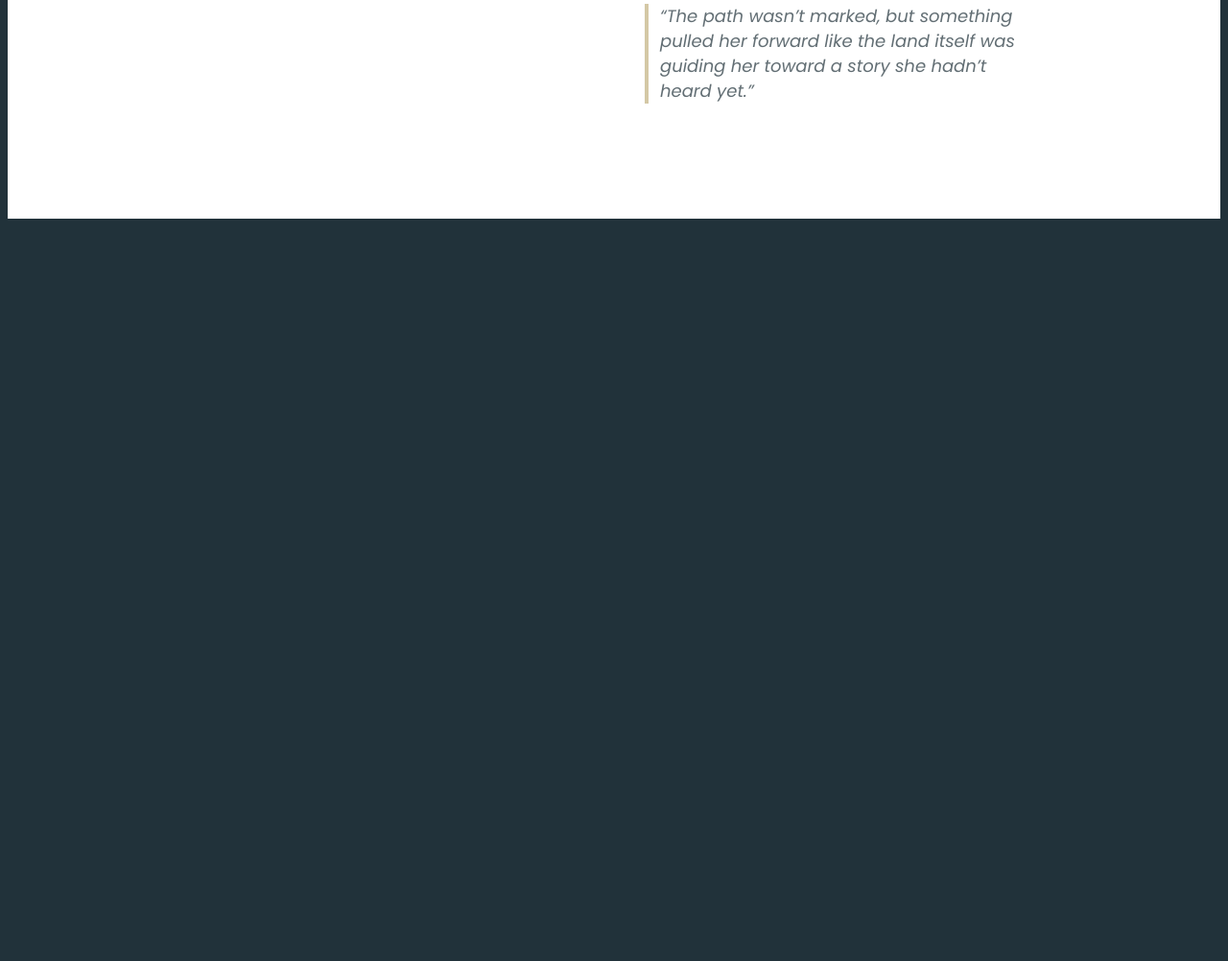
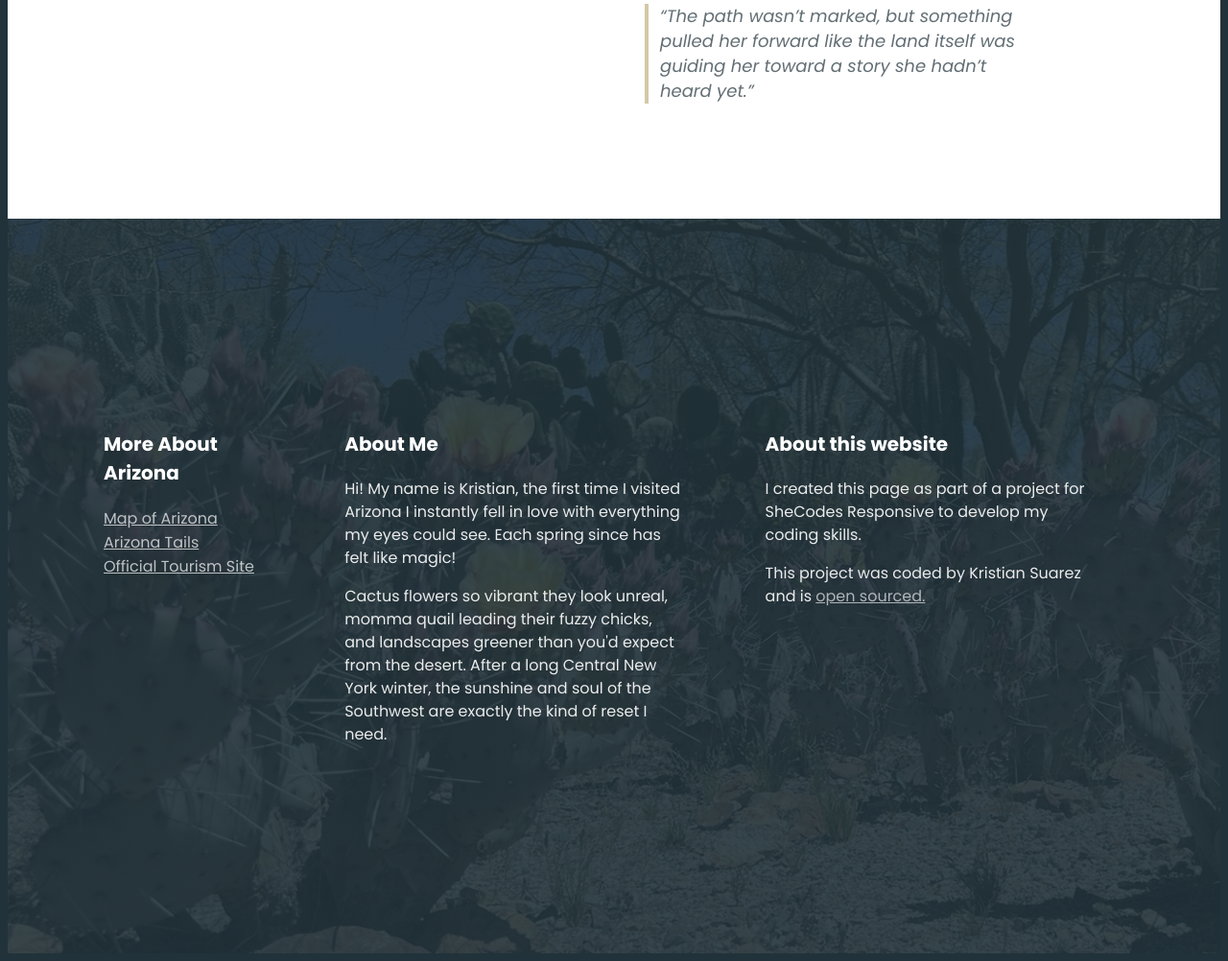
Before and after one commit to ksuarez032025/Travel-Project, a plain HTML site: page index.html in a window 1280 px wide. Shown: the part 1333-2335 px from the top of the page at 96% size. Before the commit the page ends 1569 px from the top, so only its background shows below. Drawn offline with Linux system fonts and the light colour scheme.

Commit message:
Added Footer
Inserted site links
added about my summary & about this website
applied CSS

```diff
--- a/index.html
+++ b/index.html
@@ -54,9 +54,51 @@
       </section>
     </main>
     <footer>
-
+      <section class="grid grid-3-columns">
+        <div>
+          <h3>More About Arizona</h3>
+          <ul>
+            <li>
+              <a href="https://maps.app.goo.gl/2BJV5J48z4wft8oh6" target="_blank" title="Google Maps - Arizona">Map of
+                Arizona</a>
+            </li>
+            <li>
+              <a href="https://aztrail.org/explore/maps/" target="_blank"
+                title="Arizona Trail Association Website">Arizona Tails</a>
+            </li>
+            <li>
+              <a href="https://www.visitarizona.com/" target="_blank" title="Arizona's Official Tourism Site">Official
+                Tourism Site</a>
+            </li>
+          </ul>
+        </div>
+        <div>
+          <h3>About Me</h3>
+          <p>Hi! My name is Kristian, the first time I visited Arizona I instantly fell in love with everything my eyes
+            could see. Each spring since has felt
+            like magic!
+          </p>
+          <p>
+            Cactus flowers so vibrant they look unreal, momma quail leading their fuzzy chicks, and
+            landscapes greener
+            than you'd expect from the desert. After a long Central New York winter, the sunshine and soul of the
+            Southwest are
+            exactly the kind of reset I need.
+          </p>
+        </div>
+        <div>
+          <h3>About this website</h3>
+          <p>I created this page as part of a project for SheCodes Responsive to develop my coding skills.</p>
+          <p>This project was coded by Kristian Suarez and is
+            <a href="https://github.com/ksuarez032025/Travel-Project" target="_blank" title="GitHub - Project Code">open
+              sourced.</a>
+          </p>
+        </div>
+      </section>
     </footer>
   </div>
+
+
 </body>
 
 </html>
--- a/src/style.css
+++ b/src/style.css
@@ -122,7 +122,52 @@ main p {
   opacity: 0.7;
 }
 
-@media (max-width: 900px) {
+footer {
+  background-image: linear-gradient(
+      rgba(33, 50, 58, 0.9),
+      rgba(33, 50, 58, 0.9)
+    ),
+    url(../images/footer_img.JPEG);
+  background-size: cover;
+  background-repeat: no-repeat;
+  color: white;
+  padding: 100px 0;
+}
+
+footer h3 {
+  font-weight: 700;
+  font-size: 20px;
+  line-height: 30px;
+}
+
+footer p {
+  font-weight: 400;
+  font-size: 16px;
+  line-height: 24px;
+  opacity: 0.9;
+  margin-right: 20px;
+}
+
+footer ul {
+  padding: 0;
+}
+
+footer li {
+  list-style: none;
+  margin: 0;
+  padding: 0;
+}
+
+footer a {
+  color: white;
+  opacity: 0.7;
+}
+
+.grid-3-columns {
+  grid-template-columns: 1fr 2fr 2fr;
+}
+
+@media (max-width: 960px) {
   .hero {
     padding: 60px 0;
   }
```
Also changed, not shown: images/footer_img.JPEG (added), images/saguaro_cactus - Copy.jpg (deleted).
